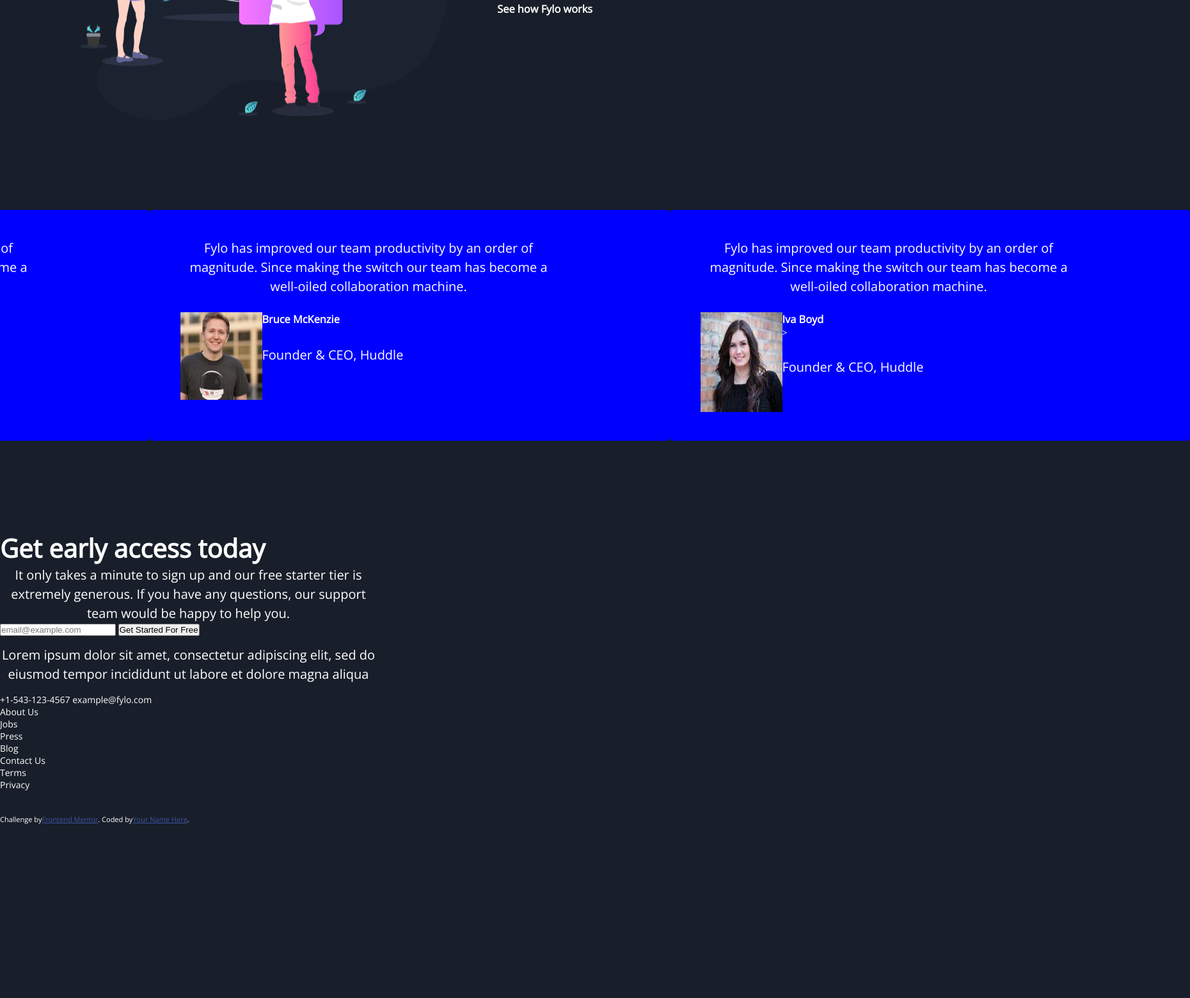
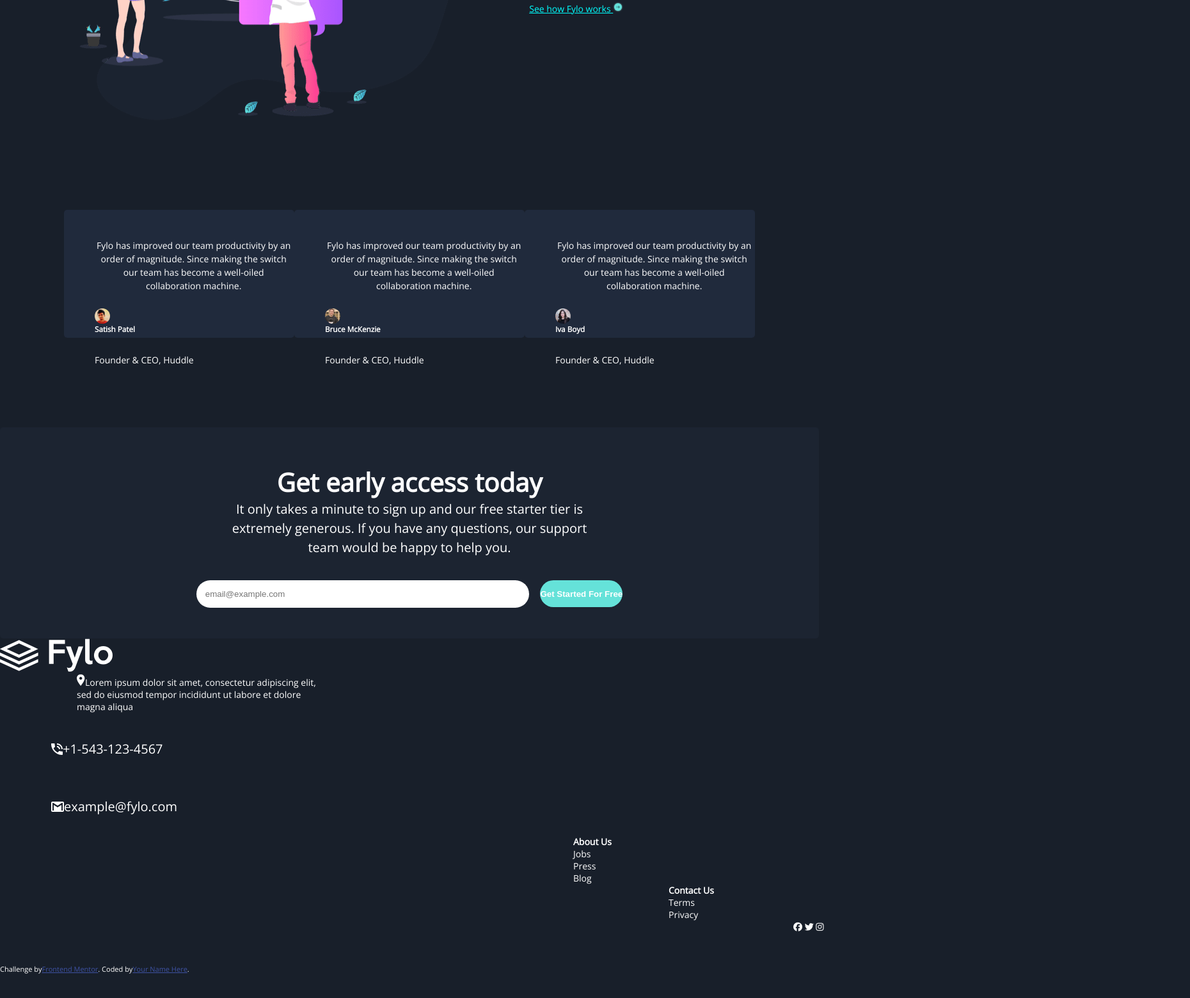
Before and after one commit to alexisshy/fylo-dark-theme-landing-page-master, a plain HTML site: page index.html in a window 1280 px wide. Shown: the part 2775-4335 px from the top of the page at 64% size, 1860 px wide, since content can reach past the window. Before the commit the page ends 4101 px from the top, so only its background shows below. Drawn offline with nearby package versions, Linux system fonts and the light colour scheme.

Commit message:
positioned testimonial text

```diff
--- a/index.html
+++ b/index.html
@@ -10,7 +10,7 @@
   <link href="https://fonts.googleapis.com/css2?family=Open+Sans&display=swap" rel="stylesheet">
   <link rel="preconnect" href="https://fonts.gstatic.com">
   <link href="https://fonts.googleapis.com/css2?family=Raleway&display=swap" rel="stylesheet">
-
+  <script src="https://kit.fontawesome.com/4483361116.js" crossorigin="anonymous"></script>
   <title>Frontend Mentor | Fylo landing page with dark theme and features grid</title>
 
   <!-- Feel free to remove these sty<les or customise in your own stylesheet 👍 -->
@@ -68,7 +68,7 @@
   <div class="bottom">
     <div class="box three">
       <img src="images/icon-collaboration.svg" alt="">
-      <h1 class="box-title">Real-time collaboration</h1>>
+      <h1 class="box-title">Real-time collaboration</h1>
 
       <p>Securely share files and folders with friends, family and colleagues for live collaboration.
       No email attachments required.</p>
@@ -91,7 +91,9 @@
 
       <p>Securely share files and folders with friends, family and colleagues for live collaboration. No email
       attachments required.</p>
-      <h3>See how Fylo works</h3>
+      <a class="link-arrow" href="#">See how Fylo works
+        <img src="images/icon-arrow.svg" alt="icon-arrow">
+        </a>
     </div>
   </div>
   <section class="testimonial-cards">
@@ -99,7 +101,7 @@
       <p>Fylo has improved our team productivity by an order of magnitude. Since making the switch our team has
       become a well-oiled collaboration machine.</p>
       <div class="profile">
-        <img src="images/profile-1.jpg" alt="" />
+        <img class="image" src="images/profile-1.jpg" alt="" />
         <div class="div">
           <h3>Satish Patel</h3>
           <p>Founder & CEO, Huddle</p>
@@ -111,7 +113,7 @@
       <p>Fylo has improved our team productivity by an order of magnitude. Since making the switch our team has
       become a well-oiled collaboration machine.</p>
       <div class="profile">
-        <img src="images/profile-2.jpg" alt="" />
+        <img class="image" src="images/profile-2.jpg" alt="" />
         <div class="div">
           <h3>Bruce McKenzie</h3>
           <p>Founder & CEO, Huddle</p>
@@ -123,9 +125,9 @@
       <p>Fylo has improved our team productivity by an order of magnitude. Since making the switch our team has
       become a well-oiled collaboration machine.</p>
       <div class="profile">
-        <img src="images/profile-3.jpg" alt="" />
+        <img class="image" src="images/profile-3.jpg" alt="" />
         <div class="div">
-          <h3>Iva Boyd</h3>>
+          <h3>Iva Boyd</h3>
           <p>Founder & CEO, Huddle</p>
         </div>
       </div>
@@ -136,31 +138,55 @@
     <h2>Get early access today</h2>
     <p>It only takes a minute to sign up and our free starter tier is extremely generous. If you have any
     questions, our support team would be happy to help you.</p>
-    <form action="">
-      <input type="email" placeholder="email@example.com">
-      <input type="submit" class="cta" value="Get Started For Free">
+    <form>
+      <input type="email" name="subscribe email" id="sub-email" placeholder="email@example.com">
+      <input type="submit" value="Get Started For Free" class="get-started">
     </form>
   </section>
 </main>
 <footer>
+  <div class="footer-logo">
+    <img src="images/logo.svg" alt="">
+  </div>
+  <div class="footer-location">
+    <img src="images/icon-location.svg" alt=""><span>Lorem ipsum dolor sit amet, consectetur adipiscing elit, sed do eiusmod tempor incididunt ut labore et
+      dolore magna aliqua</span>
+  </div>
+  <div class="footer-contact">
+    <p><img src="images/icon-phone.svg" alt=""><span>+1-543-123-4567</span></p>
+    <p><img src="images/icon-email.svg" alt=""><span> example@fylo.com</span></p>
+  </div>
+  <div class="about">
+    <h4>About Us</h4>
+    <ul>
+      <li>Jobs</li>
+      <li>Press</li>
+      <li>Blog</li>
+    </ul>
+  </div>
+  <div class="contact">
+    <h4>Contact Us</h4>
+    <ul>
+      <li>Terms</li>
+      <li>Privacy</li>
+    </ul>
+  </div>
 
-  <p>Lorem ipsum dolor sit amet, consectetur adipiscing elit, sed do eiusmod tempor incididunt ut labore et
-  dolore magna aliqua</p>
+  <div class="social">
+      <i class="fab fa-facebook"></i>
+      <i class="fab fa-twitter"></i>
+      <i class="fab fa-instagram"></i>
 
-  <div>+1-543-123-4567 example@fylo.com</div>
+  </div>
+</footer>
 
-  <ul>
-    <li>About Us</li>
-    <li>Jobs</li>
-    <li>Press</li>
-    <li>Blog</li>
-  </ul>
 
-  <ul>
-    <li>Contact Us</li>
-    <li>Terms</li>
-    <li>Privacy</li>
-  </ul>
+
+
+
+
+
+
 
   <footer>
     <p class="attribution">
--- a/main.css
+++ b/main.css
@@ -191,6 +191,7 @@ color: #FFFF;
     justify-content: space-around;
     flex-direction: column;
 
+
 }
 
 .top {
@@ -255,6 +256,12 @@ color: #FFFFFF;
 
 
 }
+
+.link-arrow {
+    color: cyan;
+    padding-left: 50px;
+
+}
 /*testimonials card */
 
 .testimonial-cards {
@@ -266,17 +273,128 @@ color: #FFFFFF;
 
 .testimonial {
     flex: 1;
-    background: blue;
+    background: hsl(219, 30%, 18%);
     padding: 45px 48px;
     border-radius: 5px;
     position: relative;
+    width: 360px;
+    height: 200px;
+
 
 }
 
 .testimonial p {
     margin-bottom: 25px;
+    width: 309.3px;
+    height: 84px;
+    font-size: 14px;
+    line-height: 21px;
+
+}
+
+.image {
+    width: 24xp;
+    height: 24px;
+    border-radius: 50%;
 }
 
 .profile {
+
+    width: 133px;
+    height: 26px;
+    font-size: 10px;
+    line-height: 12px;
+
+}
+
+.div {
+    padding-top: -5px;
+    width: 100px;
+    height: 20px;
+}
+
+.sign-up {
     display: flex;
+    align-items: center;
+    justify-content: center;
+    flex-direction: column;
+    background-color: hsl(217, 28%, 15%);
+    padding: 58px 74px 48px 74px;
+    border-radius: 5px;
 }
+
+sign-up h2 {
+    margin-bottom: 30px;
+
+}
+
+.sign-up p {
+    margin-bottom: 36px;
+    text-align: center;
+}
+
+#sub-email {
+    width: 520px;
+    border: none;
+    outline: none;
+    border-radius: 50px;
+    padding: 1rem;
+    margin-right: 1rem;
+}
+
+.get-started {
+    background-color: hsl(176, 68%, 64%);
+    color: hsl(0, 0%, 100%);
+    font-weight: 700;
+    width: 200;
+    height: 30px;
+    border: none;
+    border-radius: 50px;
+    padding: 1rem 0 2rem 0;
+}
+
+form input[type='email'] {
+
+}
+
+.footer-location {
+    width: 379px;
+    height: 72px;
+    margin-left: 120px;
+}
+
+.footer-contact {
+    padding-left: 80px;
+}
+
+.about {
+    margin-left: 896px;
+}
+
+.contact {
+    margin-left: 1045px;
+
+
+}
+
+.social {
+    width: 120px;
+    height: 31px;
+    margin-left: 1240px;
+    margin-right: 81px;
+
+}
+
+
+
+
+
+
+
+
+
+
+form input[type='submit'] {
+    background: linear-gradient(to right, hsl(176, 68%, 64%), hsl(198, 60%, 50%);
+    color: hsl(0, 0%, 100%);
+}
```
Also changed, not shown: 1 other file.
